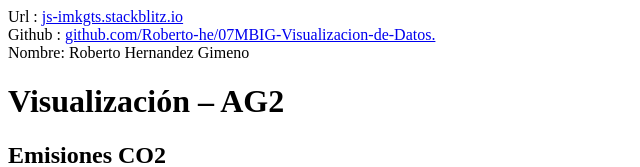
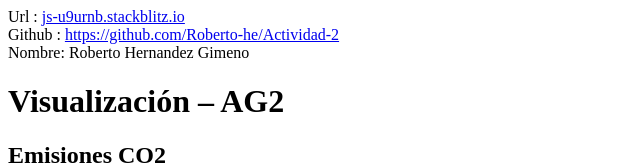
Before and after one commit to Roberto-he/Actividad-2, a website: page index.html in a window 1280 px wide. Shown: the top 167 px of the page, without its empty margins (0-640 px from the left). Drawn offline with Linux system fonts and the light colour scheme.

Commit message:
1 file modified

```diff
--- a/index.html
+++ b/index.html
@@ -1,8 +1,8 @@
 <div id="app"></div>
-Url : <a href="https://js-wcptfp.stackblitz.io">js-imkgts.stackblitz.io</a>
+Url : <a href="https://js-u9urnb.stackblitz.io">js-u9urnb.stackblitz.io</a>
 <br>
 
-Github : <a  href="https://github.com/Roberto-he/07MBIG-Visualizacion-de-Datos.git">github.com/Roberto-he/07MBIG-Visualizacion-de-Datos.</a>
+Github : <a  href="https://github.com/Roberto-he/Actividad-2">https://github.com/Roberto-he/Actividad-2</a>
 <br>
 Nombre: Roberto Hernandez Gimeno
 <br>
```
